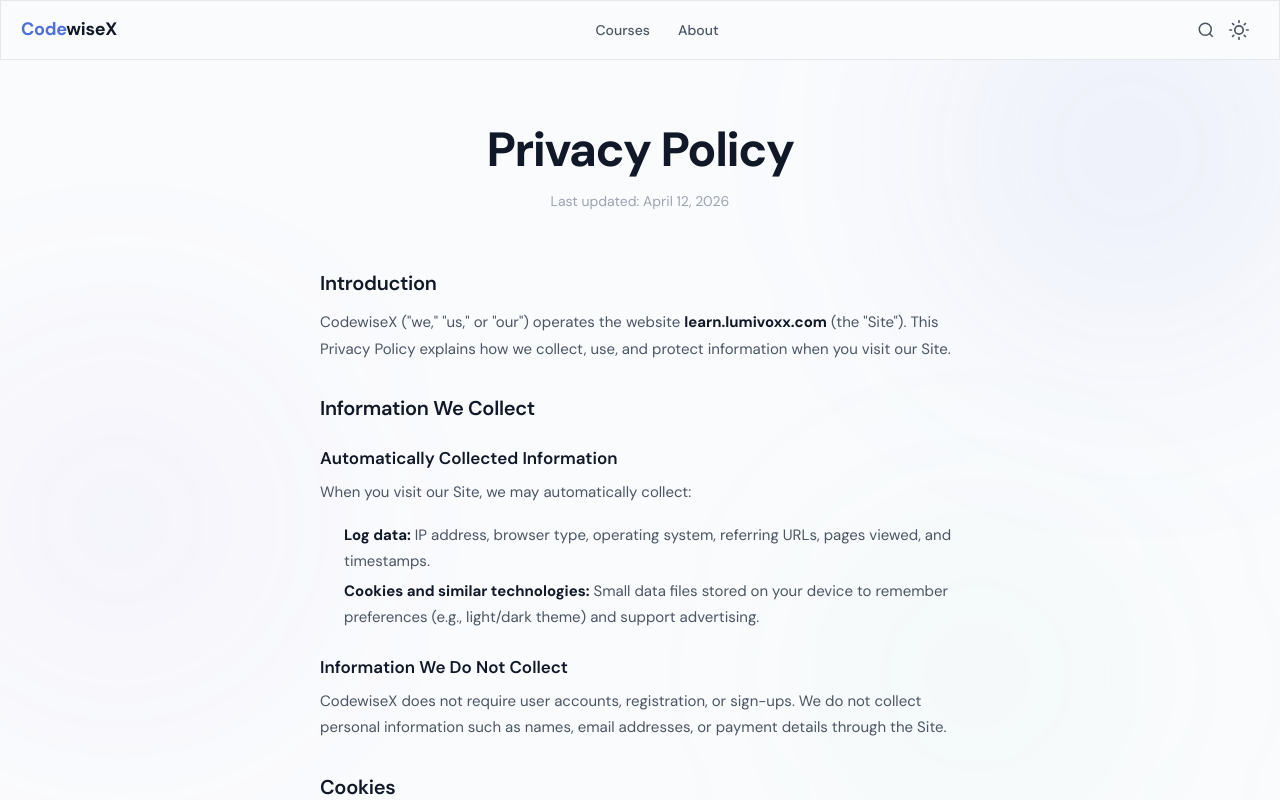
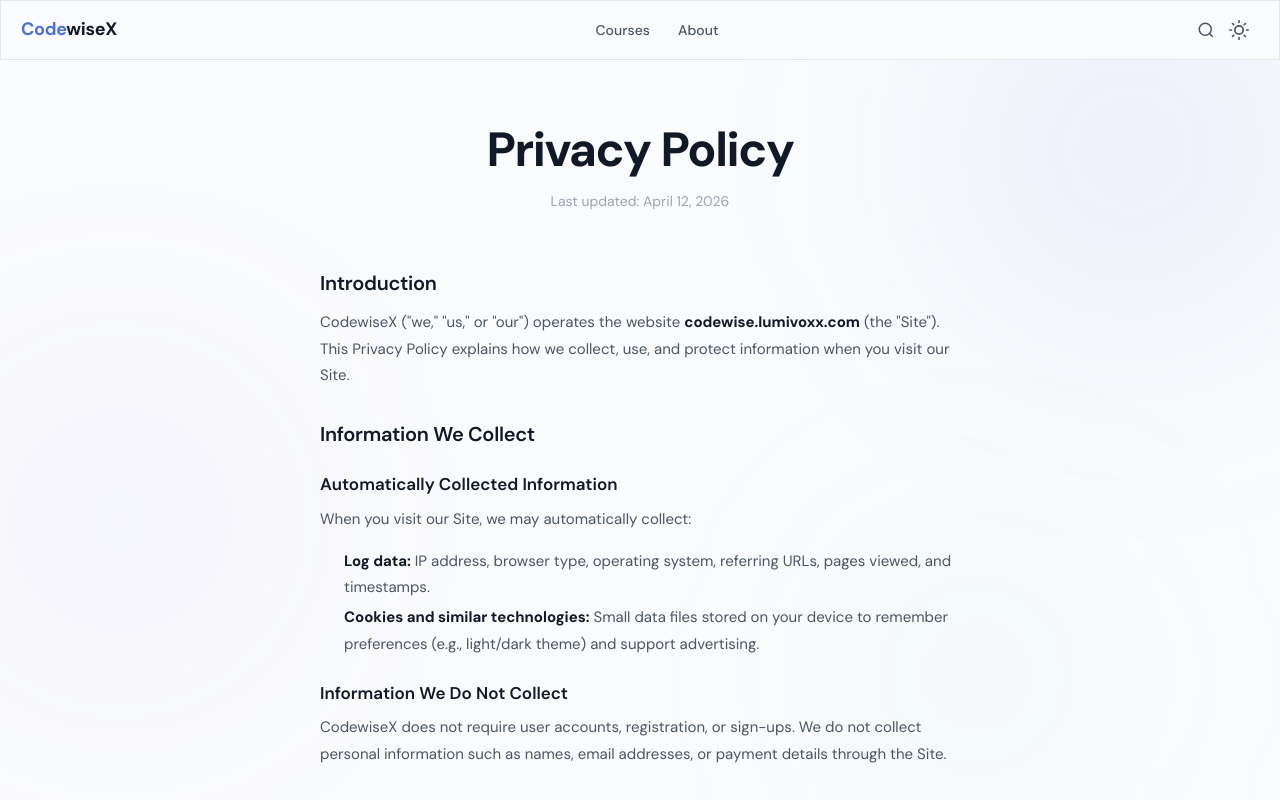
Before and after one commit to deepakp999/codewise-site, a Next.js app: page /privacy in a window 1280 px wide. Shown: the top 800 px of the page. Built offline with nearby package versions, Linux system fonts and the light colour scheme.

Commit message:
fix: update all URLs from learn.lumivoxx.com to codewise.lumivoxx.com

```diff
--- a/app/privacy/page.tsx
+++ b/app/privacy/page.tsx
@@ -24,7 +24,7 @@ export default function PrivacyPage() {
         <p>
           CodewiseX (&quot;we,&quot; &quot;us,&quot; or &quot;our&quot;) operates
           the website{" "}
-          <strong>learn.lumivoxx.com</strong> (the &quot;Site&quot;). This
+          <strong>codewise.lumivoxx.com</strong> (the &quot;Site&quot;). This
           Privacy Policy explains how we collect, use, and protect information
           when you visit our Site.
         </p>
--- a/app/sitemap.ts
+++ b/app/sitemap.ts
@@ -3,7 +3,7 @@ import { getAllCourses, getCourseMeta } from "@/lib/courses";
 
 export const dynamic = "force-static";
 
-const SITE_URL = "https://learn.lumivoxx.com";
+const SITE_URL = "https://codewise.lumivoxx.com";
 
 export default function sitemap(): MetadataRoute.Sitemap {
   const entries: MetadataRoute.Sitemap = [];
--- a/app/terms/page.tsx
+++ b/app/terms/page.tsx
@@ -23,7 +23,7 @@ export default function TermsPage() {
         <h2>Acceptance of Terms</h2>
         <p>
           By accessing and using CodewiseX at{" "}
-          <strong>learn.lumivoxx.com</strong> (the &quot;Site&quot;), you
+          <strong>codewise.lumivoxx.com</strong> (the &quot;Site&quot;), you
           agree to be bound by these Terms of Service. If you do not agree,
           please do not use the Site.
         </p>
--- a/lib/seo.ts
+++ b/lib/seo.ts
@@ -1,6 +1,6 @@
 import type { Metadata } from "next";
 
-const SITE_URL = "https://learn.lumivoxx.com";
+const SITE_URL = "https://codewise.lumivoxx.com";
 const SITE_NAME = "CodewiseX";
 
 /**
```
Also changed, not shown: public/llms.txt, public/robots.txt, 629 other files (tests, documents, lock files or other folders).
